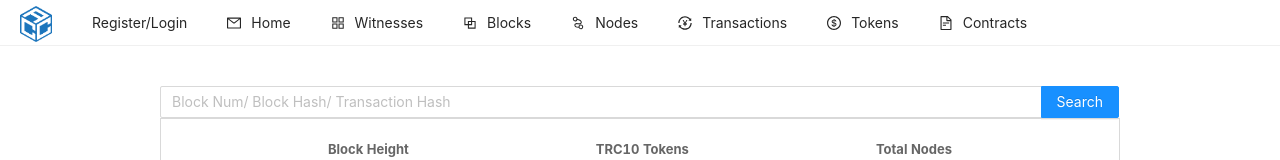
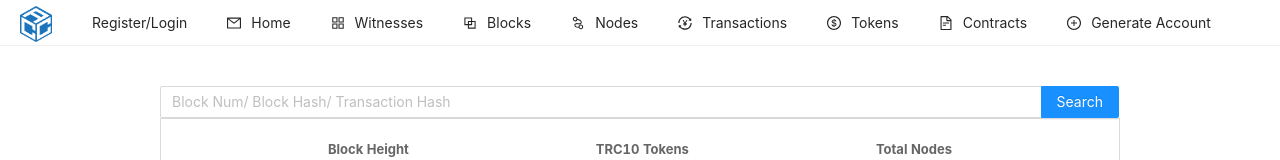
Before and after one commit to trucdev/welups-block-explorer-frontend, a React (Create React App) app: page /home in a window 1280 px wide. Shown: the top 160 px of the page. Built offline with nearby package versions, Linux system fonts and the light colour scheme; no server answers; what javascript-time-ago would draw is missing.

Commit message:
feat:Move generate address to main menu (#342)

```diff
--- a/src/App.js
+++ b/src/App.js
@@ -109,9 +109,9 @@ class App extends Component {
       password: "",
     });
   }
-  componentDidMount(){
-    let { login} = this.props;
-    if(login.token===""){
+  componentDidMount() {
+    let { login } = this.props;
+    if (login.token === "") {
       this.props.loadFromStorage();
     }
   }
@@ -132,7 +132,7 @@ class App extends Component {
               <Logo src={ACLogo} />
             </Menu.Item>
             {
-                login.token !== ""?
+              login.token !== "" ?
                 <RightSubMenuItem title={login.email}>
                   <Menu.Item key="User" icon={<WalletOutlined />}>
                     <Link to="/user">Assets</Link>
@@ -142,9 +142,6 @@ class App extends Component {
                   </Menu.Item>
                   <Menu.Item key="issueTokenTRC10" icon={<MoneyCollectOutlined />}>
                     <Link to="/user/issue-token-trc10">Issue TRC10</Link>
-                    </Menu.Item>
-                    <Menu.Item key="generateAddress" icon={<PlusCircleOutlined />} onClick={this.generateAccount}>
-                      Generate Account
                   </Menu.Item>
                   <Menu.Item key="deployContract" icon={<DeploymentUnitOutlined />}>
                     <Link to="/user/deploycontract" >Deploy Contract</Link>
@@ -183,6 +180,9 @@ class App extends Component {
             </Menu.Item>
             <Menu.Item key="contracts" icon={<FileTextOutlined />}>
               <Link to="/contracts">Contracts</Link>
+            </Menu.Item>
+            <Menu.Item key="generateAddress" icon={<PlusCircleOutlined />} onClick={this.generateAccount}>
+              <Link>Generate Account</Link>
             </Menu.Item>
           </Menu>
           <ContentRowWrapper justify='center' gutter={[0, 0]}>
```
Lines whose indentation alone changed are shown as unchanged.
